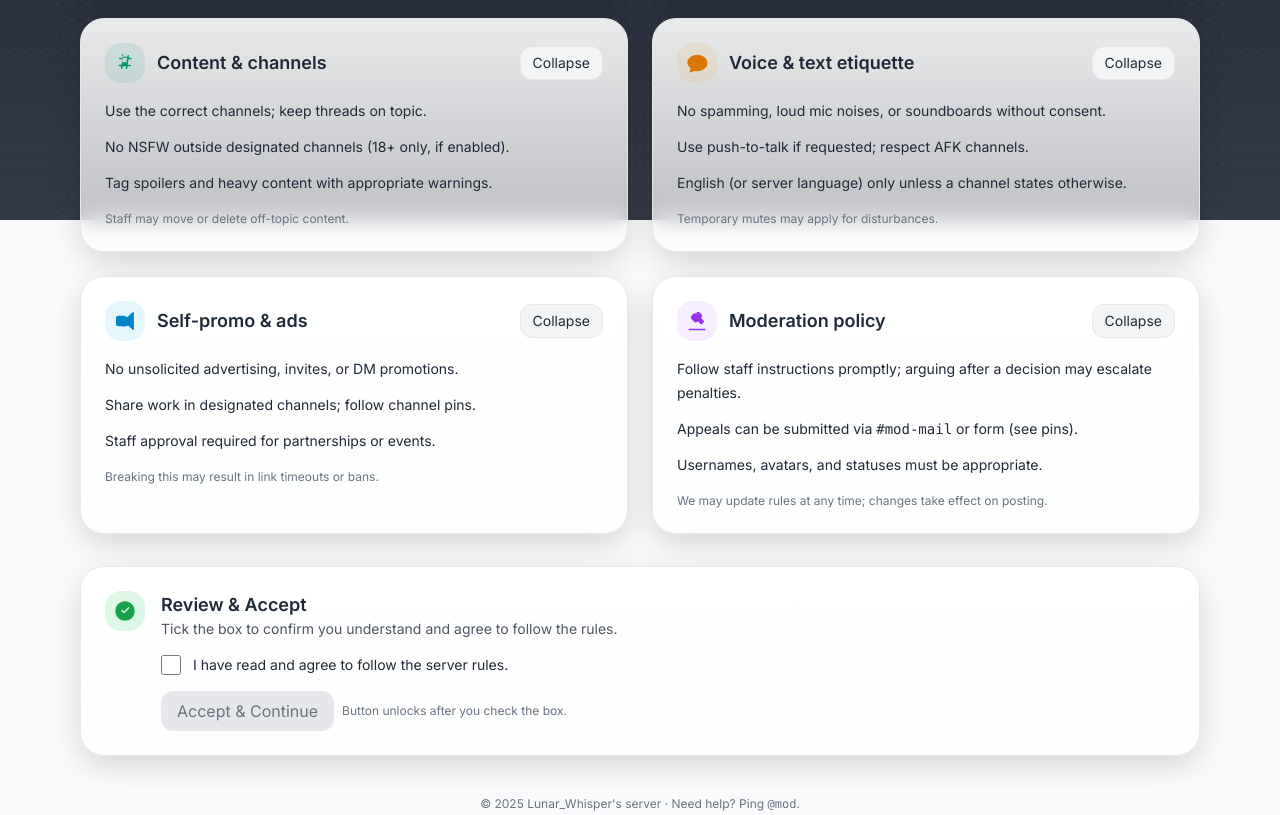
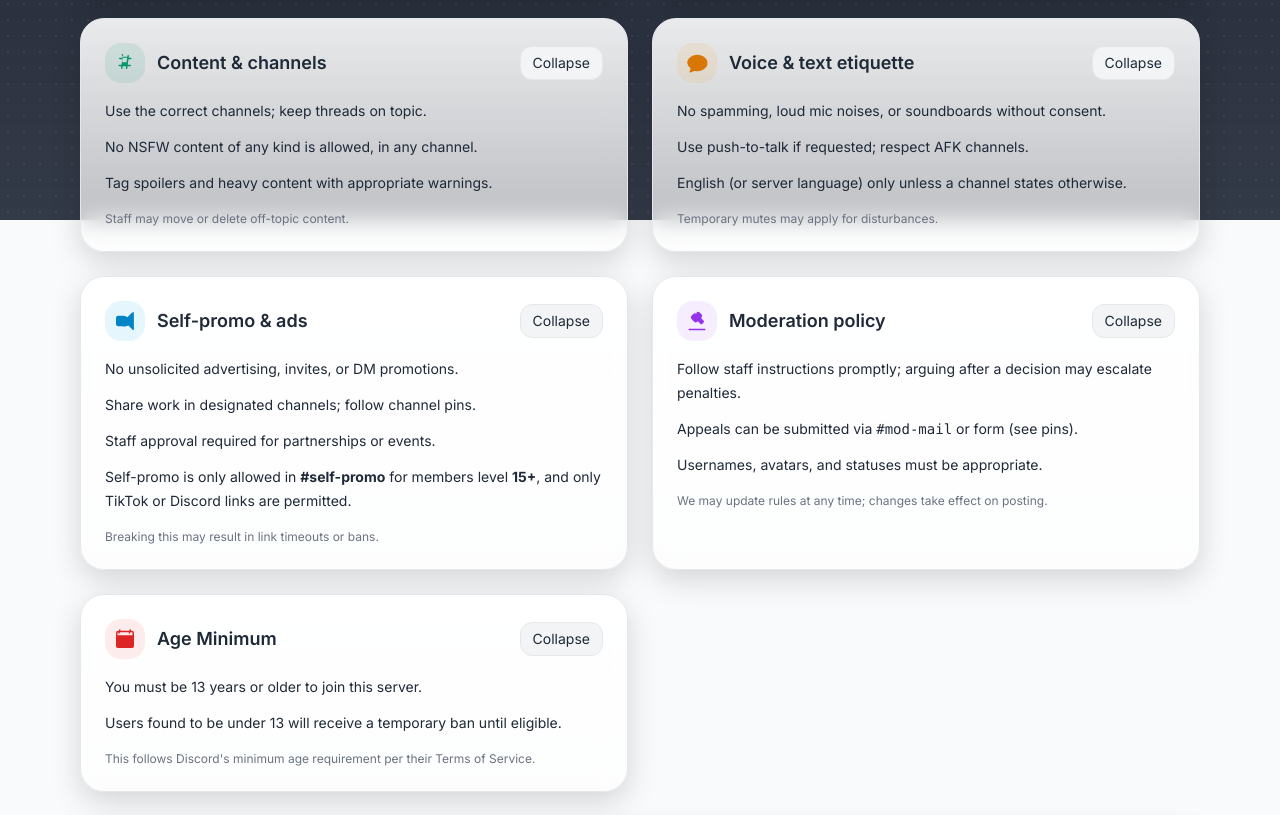
Before and after one commit to lunar-whisper0/discord_rule, a plain HTML site: page index.html in a window 1280 px wide. Shown: the part 580-1395 px from the top of the page. Drawn offline with nearby package versions, Linux system fonts and the light colour scheme.

Commit message:
Update index.html

```diff
--- a/index.html
+++ b/index.html
@@ -151,7 +151,7 @@
         </header>
         <ul class="mt-4 space-y-3 text-sm leading-6 rule-list">
           <li class="rule">Use the correct channels; keep threads on topic.</li>
-          <li class="rule">No NSFW outside designated channels (18+ only, if enabled).</li>
+          <li class="rule">No NSFW content of any kind is allowed, in any channel.</li>
           <li class="rule">Tag spoilers and heavy content with appropriate warnings.</li>
         </ul>
         <footer class="mt-4 text-xs text-gray-500">Staff may move or delete off-topic content.</footer>
@@ -181,7 +181,9 @@
           <div class="flex items-center gap-3">
             <span class="inline-grid place-items-center w-10 h-10 rounded-2xl bg-sky-500/10 dark:bg-sky-400/15 text-sky-600 dark:text-sky-300">
 <!-- Megaphone icon -->
-              <svg xmlns="http://www.w3.org/2000/svg" viewBox="0 0 24 24" fill="currentColor" class="w-6 h-6"><path d="M20.125 3a.75.75 0 0 1 .75.75V20.25a.75.75 0 0 1-1.266.54l-4.215-4.215A10.9 10.9 0 0 1 9 17.25H5.25A2.25 2.25 0 0 1 3 15V9A2.25 2.25 0 0 1 5.25 6.75H9c1.99 0 3.86.52 5.395 1.425l4.214-4.215a.75.75 0 0 1 .516-.21Z"/></svg>
+<svg xmlns="http://www.w3.org/2000/svg" viewBox="0 0 24 24" fill="currentColor" class="w-6 h-6">
+  <path d="M20.125 3a.75.75 0 0 1 .75.75V20.25a.75.75 0 0 1-1.266.54l-4.215-4.215A10.9 10.9 0 0 1 9 17.25H5.25A2.25 2.25 0 0 1 3 15V9A2.25 2.25 0 0 1 5.25 6.75H9c1.99 0 3.86.52 5.395 1.425l4.214-4.215a.75.75 0 0 1 .516-.21Z"/>
+</svg>
 </span>
 <h3 class="text-lg font-semibold">Self-promo & ads</h3>
 </div>
@@ -191,6 +193,9 @@
   <li class="rule">No unsolicited advertising, invites, or DM promotions.</li>
   <li class="rule">Share work in designated channels; follow channel pins.</li>
   <li class="rule">Staff approval required for partnerships or events.</li>
+  <li class="rule">
+    Self-promo is only allowed in <strong>#self-promo</strong> for members level <strong>15+</strong>, and only TikTok or Discord links are permitted.
+  </li>
 </ul>
 <footer class="mt-4 text-xs text-gray-500">Breaking this may result in link timeouts or bans.</footer>
 </article>
@@ -212,6 +217,24 @@
           <li class="rule">Usernames, avatars, and statuses must be appropriate.</li>
         </ul>
         <footer class="mt-4 text-xs text-gray-500">We may update rules at any time; changes take effect on posting.</footer>
+      </article>
+
+	  <!-- New Age Minimum Rule Card -->
+	  <article class="group glass border border-gray-200 dark:border-white/10 rounded-3xl p-5 md:p-6 shadow-glow reveal" data-group-title="Age Minimum">
+	  <header class="flex items-center justify-between gap-3">
+	  <div class="flex items-center gap-3">
+	  <span class="inline-grid place-items-center w-10 h-10 rounded-2xl bg-red-500/10 dark:bg-red-400/15 text-red-600 dark:text-red-300">
+	  <svg xmlns="http://www.w3.org/2000/svg" fill="currentColor" viewBox="0 0 24 24" class="w-6 h-6"><path d="M6.75 2.25a.75.75 0 0 1 .75.75v.75h9V3a.75.75 0 0 1 1.5 0v.75h.75A2.25 2.25 0 0 1 21 6v13.5A2.25 2.25 0 0 1 18.75 21H5.25A2.25 2.25 0 0 1 3 19.5V6A2.25 2.25 0 0 1 5.25 3.75H6V3a.75.75 0 0 1 .75-.75Zm0 3H5.25a.75.75 0 0 0-.75.75V8.25h15V6a.75.75 0 0 0-.75-.75H17.25v.75a.75.75 0 0 1-1.5 0V5.25h-9V6a.75.75 0 0 1-1.5 0V5.25Z"/></svg>
+	  </span>
+	  <h3 class="text-lg font-semibold">Age Minimum</h3>
+	  </div>
+	  <button class="toggle text-sm px-3 py-1.5 rounded-xl bg-gray-100 dark:bg-white/5 border border-gray-200 dark:border-white/10">Collapse</button>
+	  </header>
+	  <ul class="mt-4 space-y-3 text-sm leading-6 rule-list">
+	  <li class="rule">You must be 13 years or older to join this server.</li>
+	  <li class="rule">Users found to be under 13 will receive a temporary ban until eligible.</li>
+	  </ul>
+	  <footer class="mt-4 text-xs text-gray-500">This follows Discord's minimum age requirement per their Terms of Service.</footer>
 	  </article>
 
     </section>
```
Lines whose indentation alone changed are shown as unchanged.
